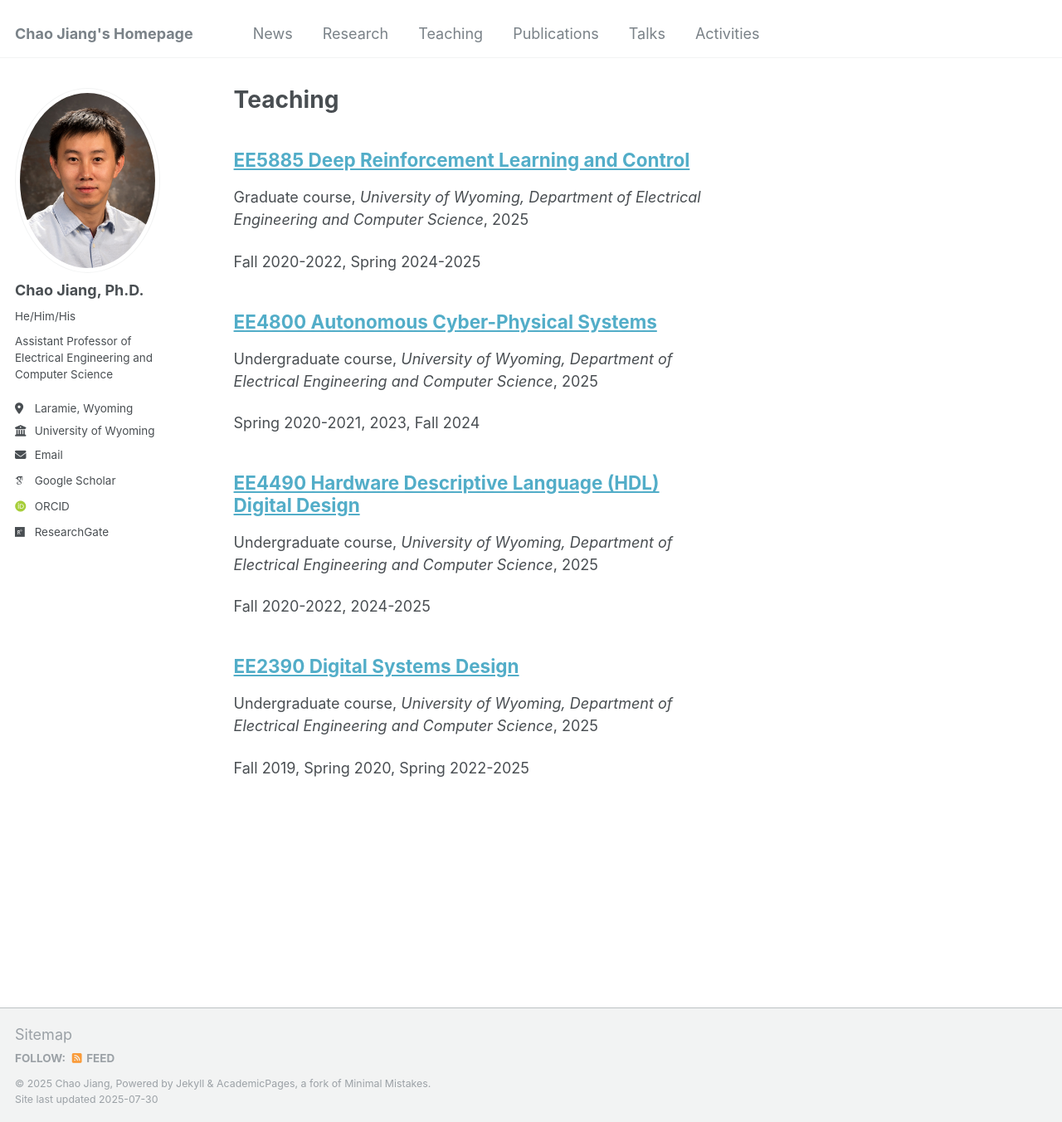
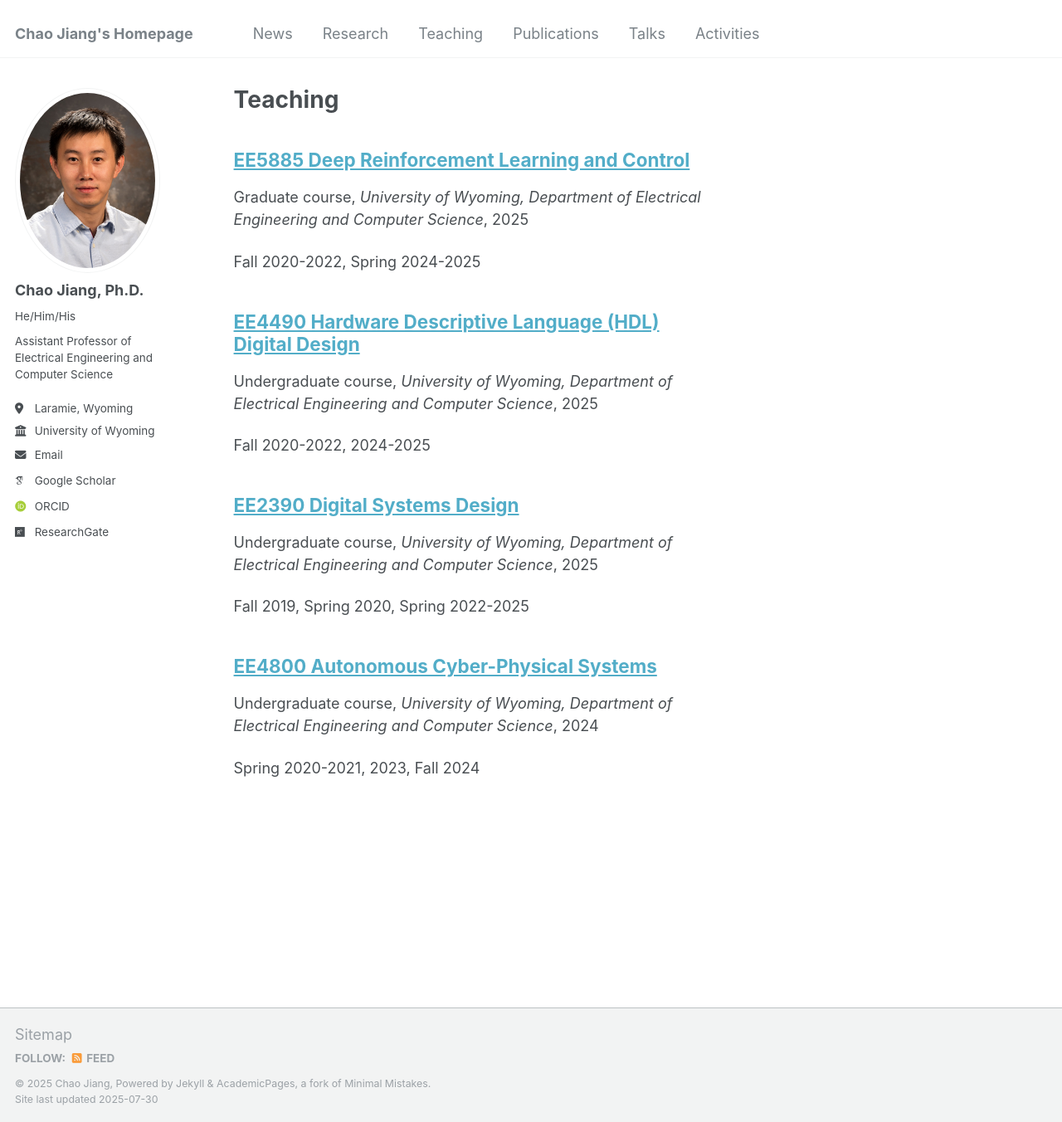
Before and after one commit to cjiang6/cjiang6.github.io, a Jekyll site: the page built from _pages/teaching.html, in a window 1280 px wide and 1352 px high. Shown: the whole window at 83% size. Built offline with Jekyll 4.4.1, drawn with Linux system fonts in a browser that asks for light colours; some web fonts are replaced.

Commit message:
Update EE4800-uwyo.md

```diff
--- a/_teaching/EE4800-uwyo.md
+++ b/_teaching/EE4800-uwyo.md
@@ -3,7 +3,7 @@ title: "EE4800 Autonomous Cyber-Physical Systems"
 collection: teaching
 type: "Undergraduate course"
 venue: "University of Wyoming, Department of Electrical Engineering and Computer Science"
-#date:
+date: 2024-09-01
 ---
 Spring 2020-2021, 2023, Fall 2024
 
```
